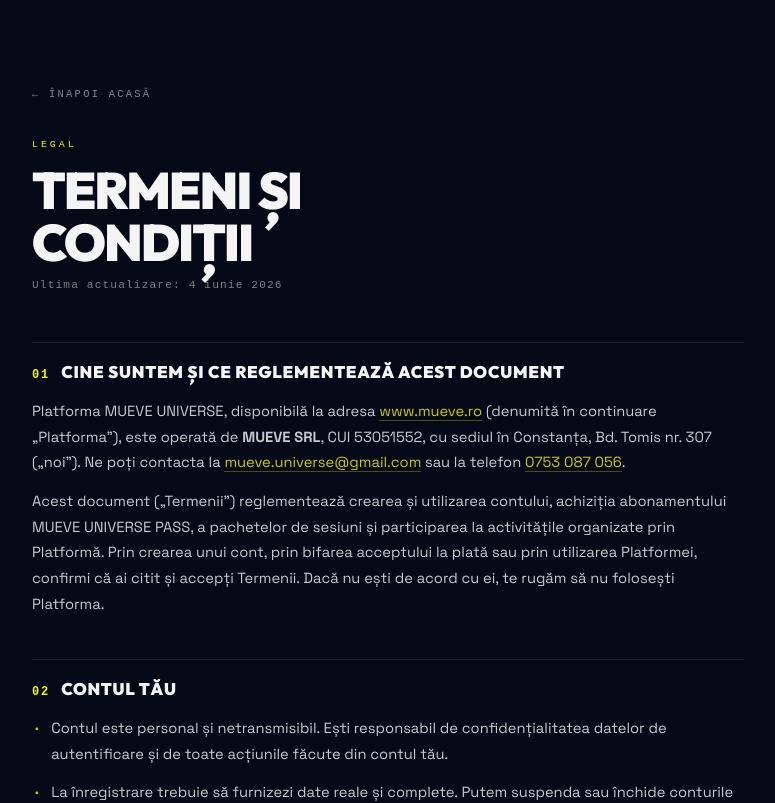
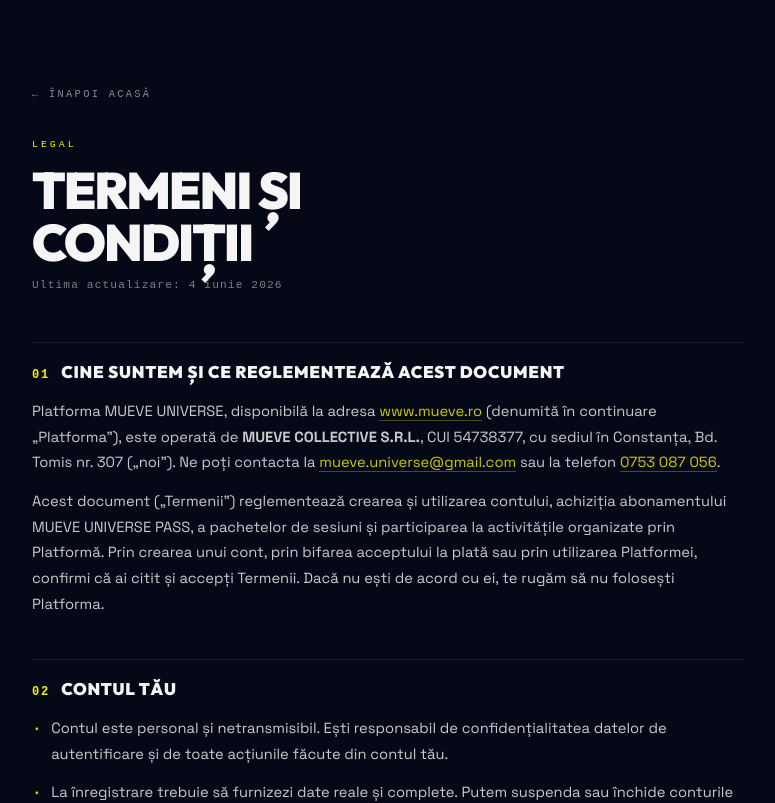
Before and after one commit to AlexandruCojanu1/mueve-universe, a Next.js app: page /terms in a window 1280 px wide. Shown: the top 803 px of the page, without its empty margins (252-1027 px from the left). Built offline with nearby package versions, Linux system fonts and the light colour scheme; no server answers; the database is empty.

Commit message:
Legal: correct operator to MUEVE COLLECTIVE S.R.L. (CUI 54738377)

```diff
--- a/src/app/privacy/page.tsx
+++ b/src/app/privacy/page.tsx
@@ -44,7 +44,7 @@
 
       <S n="01" title="Operatorul de date">
         <p>
-          <strong>MUEVE SRL</strong>, CUI 53051552, cu sediul în Constanța, Bd.
+          <strong>MUEVE COLLECTIVE S.R.L.</strong>, CUI 54738377, cu sediul în Constanța, Bd.
           Tomis nr. 307, operatorul platformei{" "}
           <a href="https://www.mueve.ro">www.mueve.ro</a>, este operatorul datelor
           tale personale în sensul Regulamentului (UE) 2016/679 (GDPR). Ne poți
@@ -180,7 +180,7 @@
       </S>
 
       <div className="legal-foot">
-        MUEVE SRL · CUI 53051552 · Constanța, Bd. Tomis nr. 307
+        MUEVE COLLECTIVE S.R.L. · CUI 54738377 · Constanța, Bd. Tomis nr. 307
         <br />
         www.mueve.ro · mueve.universe@gmail.com · 0753 087 056
       </div>
--- a/src/app/terms/page.tsx
+++ b/src/app/terms/page.tsx
@@ -46,7 +46,7 @@
         <p>
           Platforma MUEVE UNIVERSE, disponibilă la adresa{" "}
           <a href="https://www.mueve.ro">www.mueve.ro</a> (denumită în continuare
-          „Platforma"), este operată de <strong>MUEVE SRL</strong>, CUI 53051552,
+          „Platforma"), este operată de <strong>MUEVE COLLECTIVE S.R.L.</strong>, CUI 54738377,
           cu sediul în Constanța, Bd. Tomis nr. 307 („noi"). Ne poți contacta la{" "}
           <a href="mailto:mueve.universe@gmail.com">mueve.universe@gmail.com</a> sau
           la telefon <a href="tel:+40753087056">0753 087 056</a>.
@@ -303,7 +303,7 @@
       </S>
 
       <div className="legal-foot">
-        MUEVE SRL · CUI 53051552 · Constanța, Bd. Tomis nr. 307
+        MUEVE COLLECTIVE S.R.L. · CUI 54738377 · Constanța, Bd. Tomis nr. 307
         <br />
         www.mueve.ro · mueve.universe@gmail.com · 0753 087 056
       </div>
```
